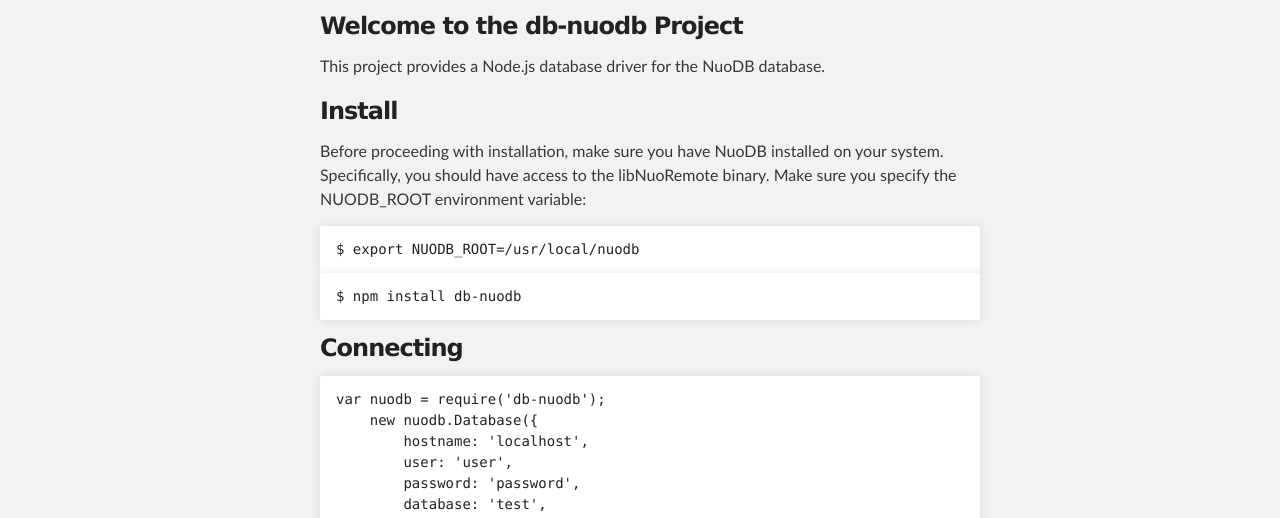
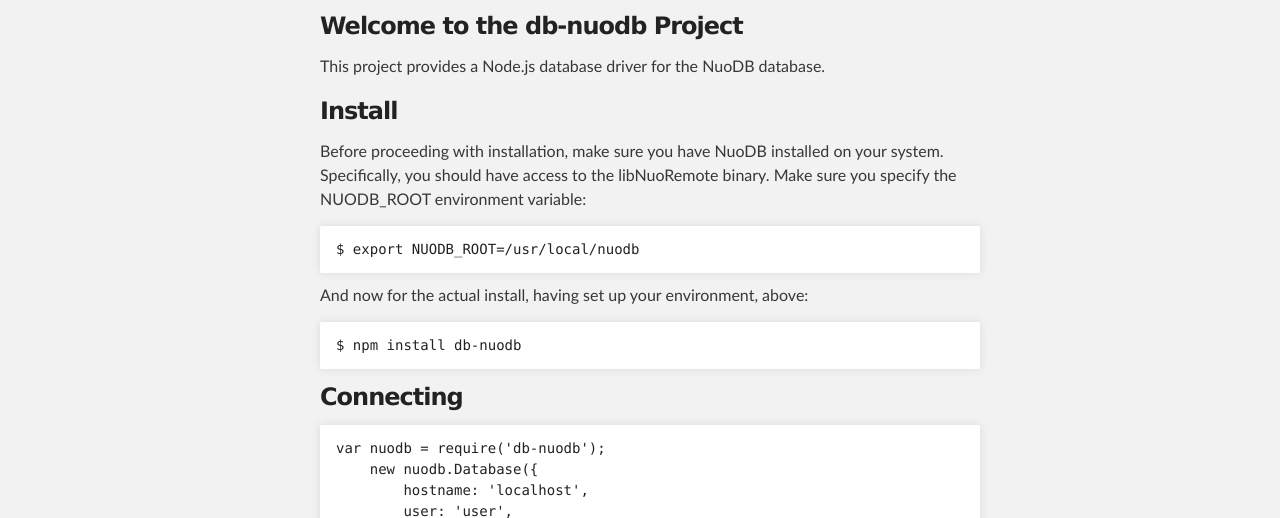
Before and after one commit to michaelfig/node-db-nuodb, a plain HTML site: page index.html in a window 1280 px wide. Shown: the part 252-770 px from the top of the page. Drawn offline with Linux system fonts and the light colour scheme.

Commit message:
Update web site content.

```diff
--- a/index.html
+++ b/index.html
@@ -46,6 +46,8 @@
       the NUODB_ROOT environment variable:</p>
 
     <pre><code>$ export NUODB_ROOT=/usr/local/nuodb</code></pre>
+
+    <p>And now for the actual install, having set up your environment, above:</p>
 
     <pre><code>$ npm install db-nuodb</code></pre>
 
```
